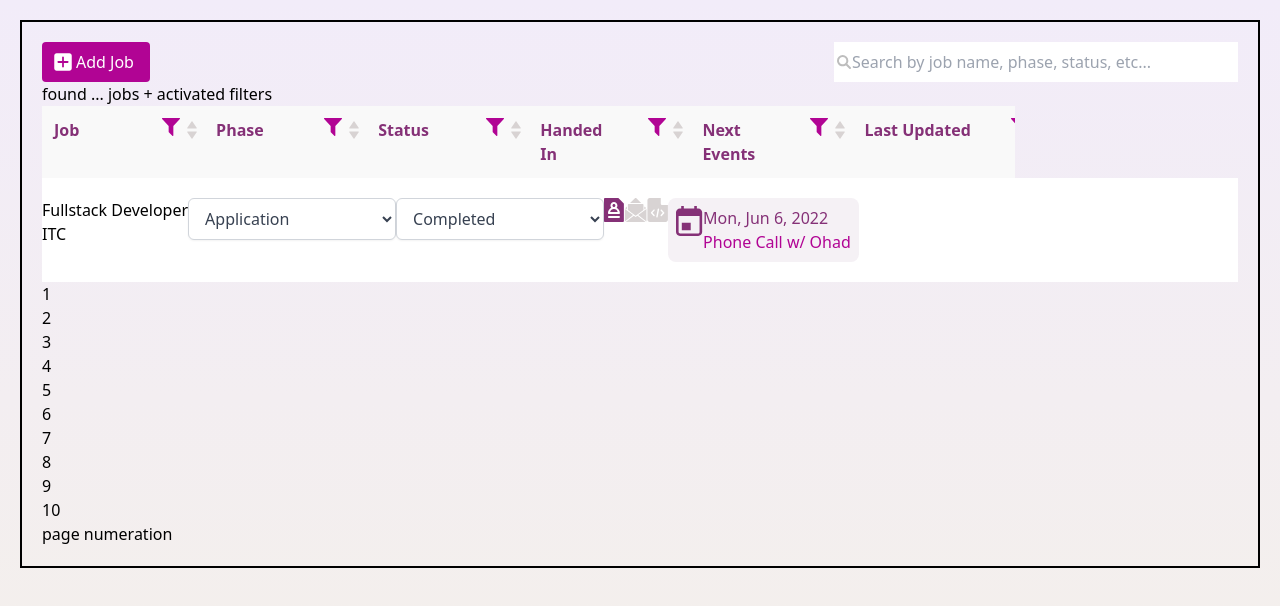
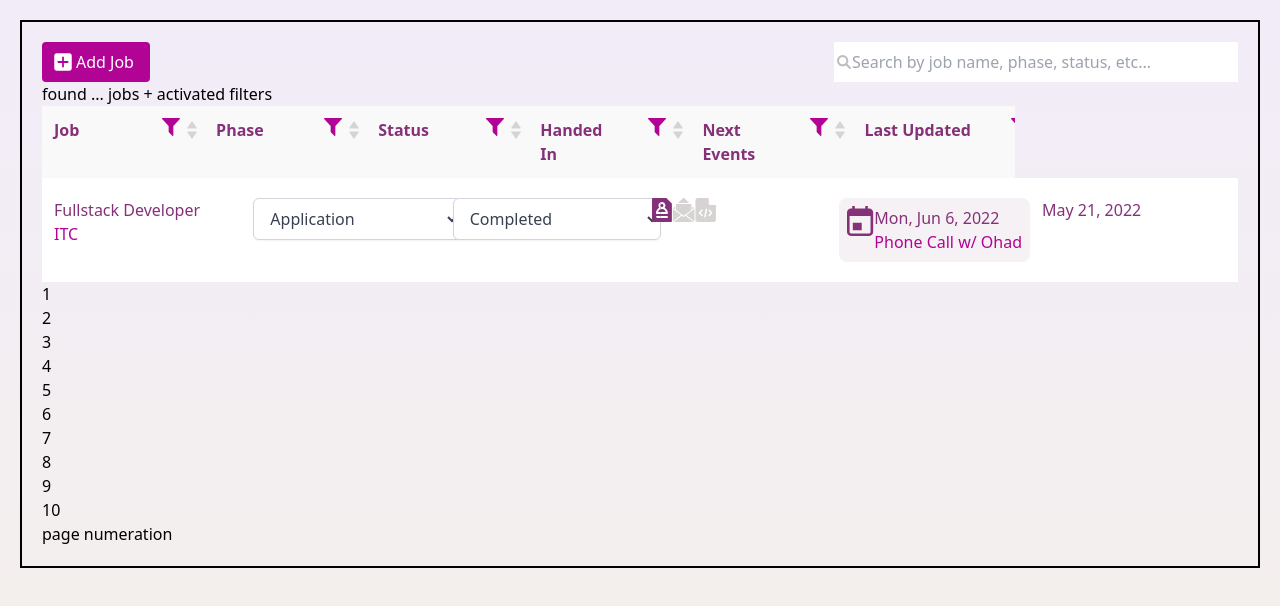
Before and after one commit to tweiss777/werk.it, a React (Create React App) app in the folder client/: page /dashboard in a window 1280 px wide. Shown: the top 606 px of the page. Built offline with nearby package versions, Linux system fonts and the light colour scheme.

Commit message:
still at Info

```diff
--- a/client/src/components/HandedIn.tsx
+++ b/client/src/components/HandedIn.tsx
@@ -2,7 +2,7 @@ import React from "react";
 
 export default function HandedIn() {
   return (
-    <div className="flex">
+    <div className="flex justify-start">
       <svg
         width="20"
         height="24"
--- a/client/src/components/Jobinfo.tsx
+++ b/client/src/components/Jobinfo.tsx
@@ -7,20 +7,23 @@ import Upcoming from "./Upcoming";
 export default function Jobinfo() {
   return (
     <div className="flex py-5 bg-white border-border">
-      <div>
-        <div>Fullstack Developer</div>
-        <div>ITC</div>
+      <div className="w-1/6 pl-3">
+        <div className="text-text">Fullstack Developer</div>
+        <div className="text-addButton">ITC</div>
       </div>
-      <PhaseDropDown />
-      <div>
+      <div className="w-1/6 pl-3">
+        <PhaseDropDown />
+      </div>
+      <div className="w-1/6 pl-3">
         <StatusDropDown />
       </div>
-      <div>
+      <div className="w-1/6 pl-3">
         <HandedIn />
       </div>
       <div>
         <Upcoming />
       </div>
+      <div className="text-text w-1/6 pl-3">May 21, 2022</div>
     </div>
   );
 }
```
